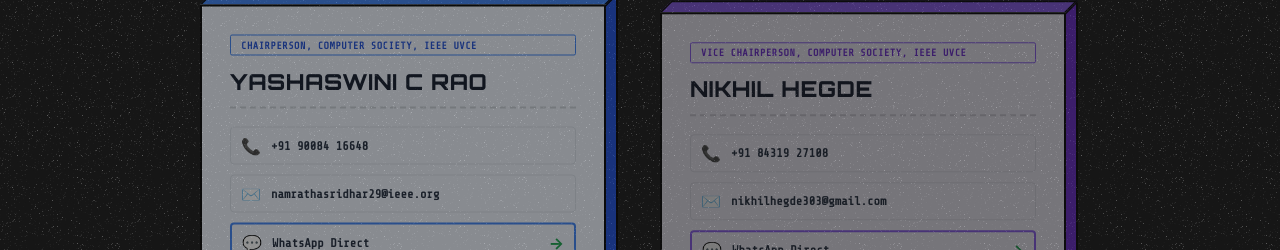
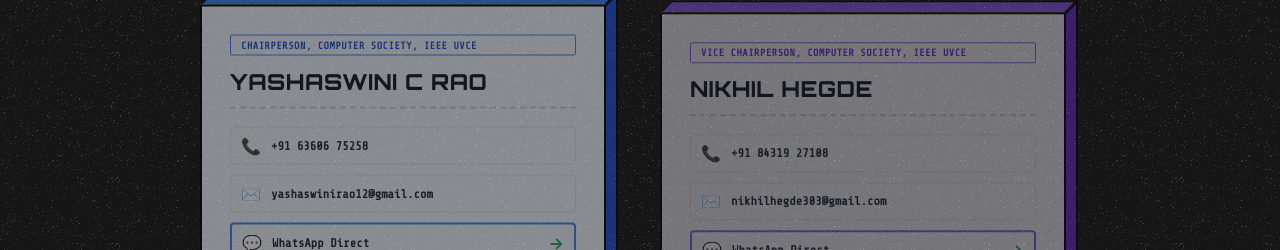
Before and after one commit to biradarvenkatesh01/CodeFury_9.0, a React (Vite) app: page / in a window 1280 px wide. Shown: the part 8940-9190 px from the top of the page. Built offline with nearby package versions, Linux system fonts and the light colour scheme.

Commit message:
Change contact info
Updated contact details for Chairperson.

```diff
--- a/src/components/sections/Contact.tsx
+++ b/src/components/sections/Contact.tsx
@@ -13,9 +13,9 @@ const CONTACTS: ContactPerson[] = [
   {
     role: 'Chairperson, Computer Society, IEEE UVCE',
     name: 'Yashaswini C Rao',
-    phone: '+91 90084 16648',
-    email: 'namrathasridhar29@ieee.org',
-    whatsapp: 'https://wa.me/917406543569',
+    phone: '+91 63606 75258',
+    email: 'yashaswinirao12@gmail.com',
+    whatsapp: 'https://wa.me/916360675258',
     colorTheme: { top: '#3b82f6', right: '#1d4ed8', front: '#eff6ff' },
   },
   {
```
